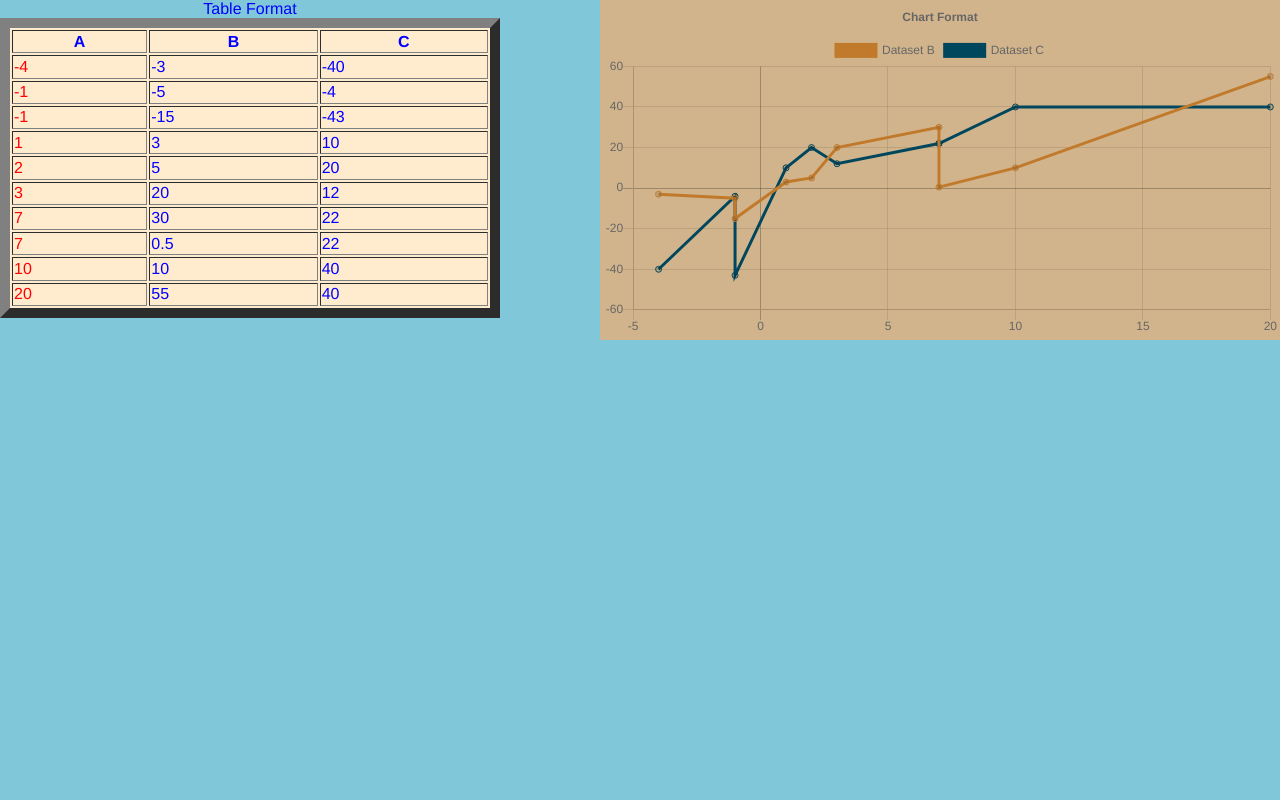
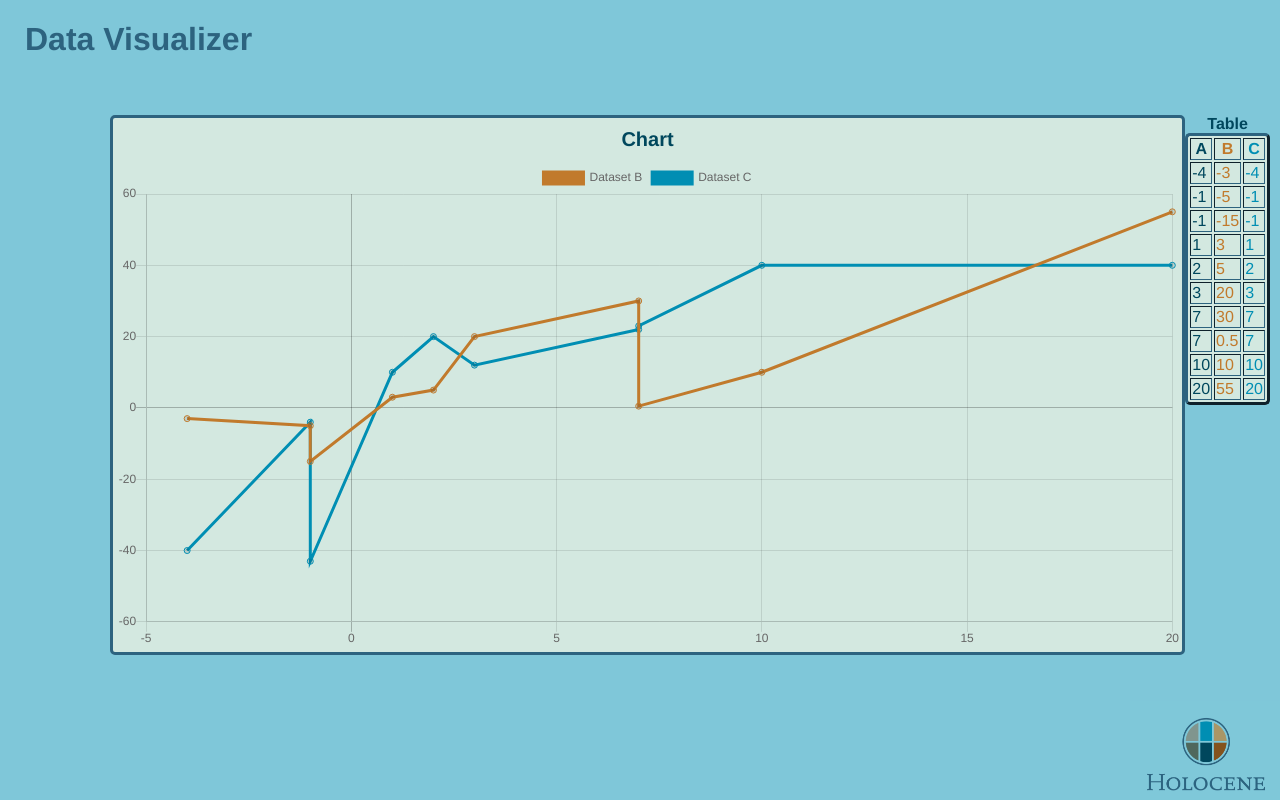
Before and after one commit to joshwintraub/holocene-challenge, a React app: page / in a window 1280 px wide. Built offline with nearby package versions, Linux system fonts and the light colour scheme.

Commit message:
Aligned chart and table, added styling

```diff
--- a/public/style.css
+++ b/public/style.css
@@ -4,31 +4,56 @@
 
 body {
   margin: 0;
-  font-family: "Helvetica Neue", Helvetica, Arial, sans-serif;
+  font-family: "Times New Roman", Times, serif;
   background-color: #7fc7d9;
 
 }
 
 .display {
   display: flex;
+  padding: 10px;
+}
+
+.header {
+  display: flex;
+  padding-bottom: 25px;
+  position: relative;
+  font-family: 'Helvetica Neue', Helvetica, Arial, sans-serif;
+  color: #2D637F;
+  padding-left: 25px;
+}
+
+
+.tableBox {
+  width: auto;
+  height: auto;
+  vertical-align: middle;
 }
 
 .table {
   font-family: 'Helvetica Neue', Helvetica, Arial, sans-serif;
-  color: blue;
-  background-color: blanchedalmond;
+  color: #00475D;
+  background-color: #ffffff;
   position: relative;
   margin: auto;
-  width: 500px;
-  height: 300px;
+  width: auto;
+  height: auto;
+  background-color: #D3E8E0;
+  border-color: #2D637F;
+  border-width: 3px;
+  border-radius: 5px;
 }
 
-.chart {
+.chartBox {
 flex: 1;
 position: relative;
 margin: auto;
 width: auto;
 height: auto;
-background-color: tan;
+background-color: #D3E8E0;
 margin-left: 100px;
+border-style: solid;
+border-color: #2D637F;
+border-width: 3px;
+border-radius: 5px;
 }
--- a/src/components/Chart.js
+++ b/src/components/Chart.js
@@ -19,7 +19,7 @@ class Chart extends Component {
           showLine: true,
           tension: 0,
           fill: false,
-          borderColor: '#00475D'
+          borderColor: '#008EB3'
         }],
       },
       options: {
@@ -34,7 +34,9 @@ class Chart extends Component {
         },
         title: {
           display: true,
-          text: "Chart Format"
+          text: "Chart",
+          fontSize: 20,
+          fontColor: "#00475D"
         }
       }
     }
@@ -42,7 +44,7 @@ class Chart extends Component {
 
   render() {
     return (
-      <div className="chart">
+      <div className="chartBox">
         <Scatter
           data={this.state.chartData}
           options={this.state.options}
--- a/src/components/Table.js
+++ b/src/components/Table.js
@@ -3,20 +3,20 @@ import React from 'react';
 const Table = (props => {
 
   return (
-    <div>
+    <div className="tableBox">
       <table className="table" border="10">
-        <caption>Table Format</caption>
+        <caption style={{ fontWeight: "bold" }}>Table</caption>
         <tbody>
           <tr>
             <th>A</th>
-            <th>B</th>
-            <th>C</th>
+            <th style={{ color: "#C17A2C" }}>B</th>
+            <th style={{ color: "#008EB3" }}>C</th>
           </tr>
           {props.ab_Set.map((elem, id) => (
             <tr key={id}>
-              <td style={{ color: "red" }}>{elem.x}</td>
-              <td>{elem.y}</td>
-              <td>{props.ac_Set[id].y}</td>
+              <td>{elem.x}</td>
+              <td style={{ color: "#C17A2C" }}>{elem.y}</td>
+              <td style={{ color: "#008EB3" }}>{elem.x}</td>
             </tr>
           ))}
         </tbody>
--- a/src/index.js
+++ b/src/index.js
@@ -19,7 +19,7 @@ const data = [
   { 'a': -4, 'b': -3, 'c': -40 },
   { 'a': -1, 'b': -15, 'c': -43 },
   { 'a': 20, 'b': 55, 'c': 40 },
-  { 'a': 7, 'b': 0.5, 'c': 22 },
+  { 'a': 7, 'b': 0.5, 'c': 23 },
   { 'a': 10, 'b': 10, 'c': 40 }
 ];
 
@@ -37,9 +37,15 @@ ac_Set.sort((currObj, nextObj) => currObj.x - nextObj.x);
 class Main extends Component {
   render() {
     return (
-      <div className="display">
-        <Table ab_Set={ab_Set} ac_Set={ac_Set} />
-        <Chart ab_Set={ab_Set} ac_Set={ac_Set} />
+      <div>
+        <div className="header">
+          <h1 align="center">Data Visualizer</h1>
+        </div>
+        <div className="display">
+          <Chart ab_Set={ab_Set} ac_Set={ac_Set} />
+          <Table ab_Set={ab_Set} ac_Set={ac_Set} />
+        </div>
+        <img src="../public/assets/holocene_logo.jpg" width="150px" height="auto" style={{ position: "absolute", bottom: 0, right: 0 }} />
       </div>
     );
   }
--- a/webpack.config.js
+++ b/webpack.config.js
@@ -9,9 +9,12 @@ module.exports = {
   module: {
     rules: [
       {
-        test: /(\.jsx?$ | \.css$)/,
+        test: /\.jsx?$/,
         exclude: /(node_modules|bower_components)/,
-        loader: 'babel-loader',
+        loader: 'babel-loader'
+      },
+      {
+        test: /\.css$/,
         use: [
           'style-loader',
           'css-loader'
```
Also changed, not shown: public/assets/holocene_logo.jpg (added), 2 other files.
